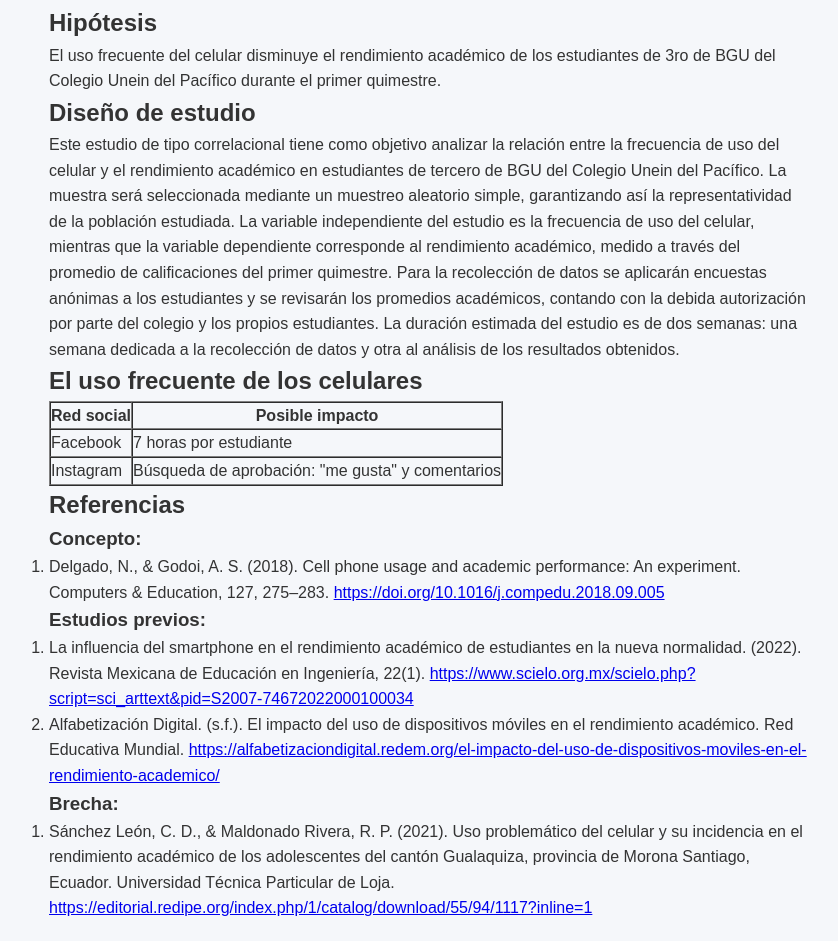
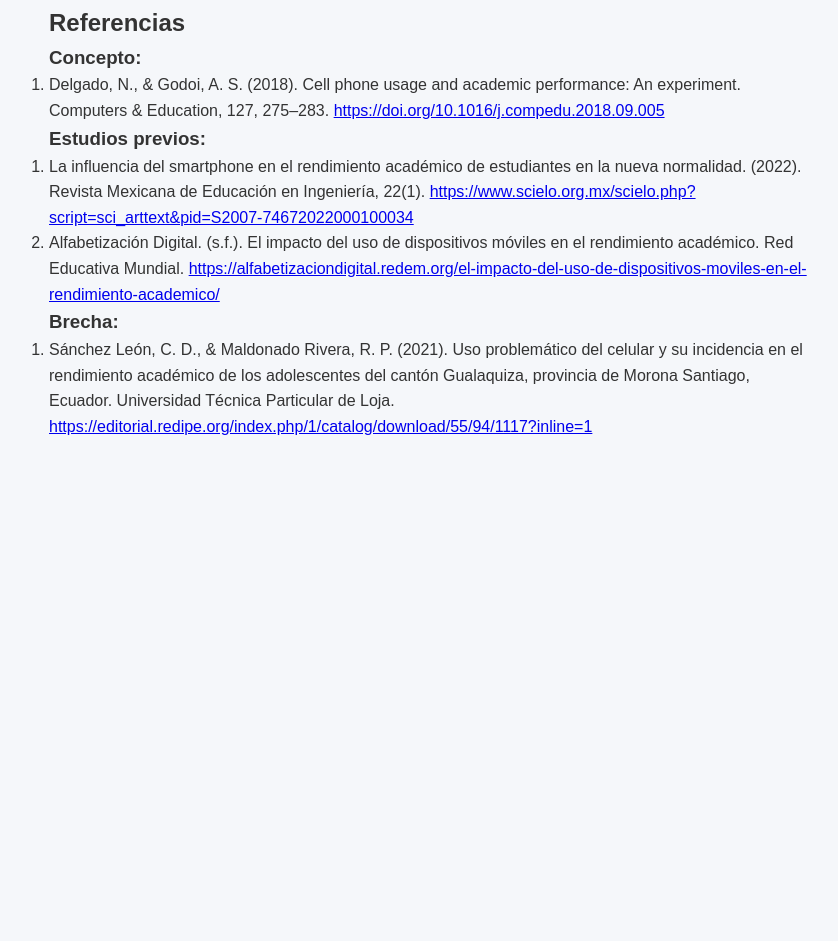
Before and after one commit to Said13elpro/proyectointerdisciplinadonuevo, a plain HTML site: page investigacion.html in a window 1280 px wide. Shown: the part 2120-3061 px from the top of the page, without its empty margins (211-1049 px from the left). After the commit the page ends 2579 px from the top, so only its background shows below. Drawn offline with Linux system fonts and the light colour scheme.

Commit message:
Update investigacion.html

```diff
--- a/investigacion.html
+++ b/investigacion.html
@@ -102,42 +102,7 @@
 </section>
 
 <section>
-    <h2>Hipótesis</h2>
-    <p>
-        El uso frecuente del celular disminuye el rendimiento académico de los estudiantes de 3ro de BGU del Colegio Unein del Pacífico durante el primer quimestre.
-    </p>
-</section>
 
-<section>
-    <h2>Diseño de estudio</h2>
-    <p>
-      Este estudio de tipo correlacional tiene como objetivo analizar la relación entre la frecuencia de uso del celular y el rendimiento académico en estudiantes de tercero de BGU del Colegio Unein del Pacífico. La muestra será seleccionada mediante un muestreo aleatorio simple, garantizando así la representatividad de la población estudiada. La variable independiente del estudio es la frecuencia de uso del celular, mientras que la variable dependiente corresponde al rendimiento académico, medido a través del promedio de calificaciones del primer quimestre. Para la recolección de datos se aplicarán encuestas anónimas a los estudiantes y se revisarán los promedios académicos, contando con la debida autorización por parte del colegio y los propios estudiantes. La duración estimada del estudio es de dos semanas: una semana dedicada a la recolección de datos y otra al análisis de los resultados obtenidos.
-    </p>
-</section>
-
-<section>
-    <h2>El uso frecuente de los celulares</h2>
-    <table class="tabla-estilo" border="1" cellspacing="0" cellpadding="5">
-        <thead>
-            <tr>
-                <th>Red social</th>
-                <th>Posible impacto</th>
-            </tr>
-        </thead>
-        <tbody>
-            <tr>
-                <td>Facebook</td>
-                <td>7 horas por estudiante</td>
-            </tr>
-            <tr>
-                <td>Instagram</td>
-                <td>Búsqueda de aprobación: "me gusta" y comentarios</td>
-            </tr>
-        </tbody>
-    </table>
-</section>
-
-<section>
     <h2>Referencias</h2>
 
     <h3>Concepto:</h3>
```
